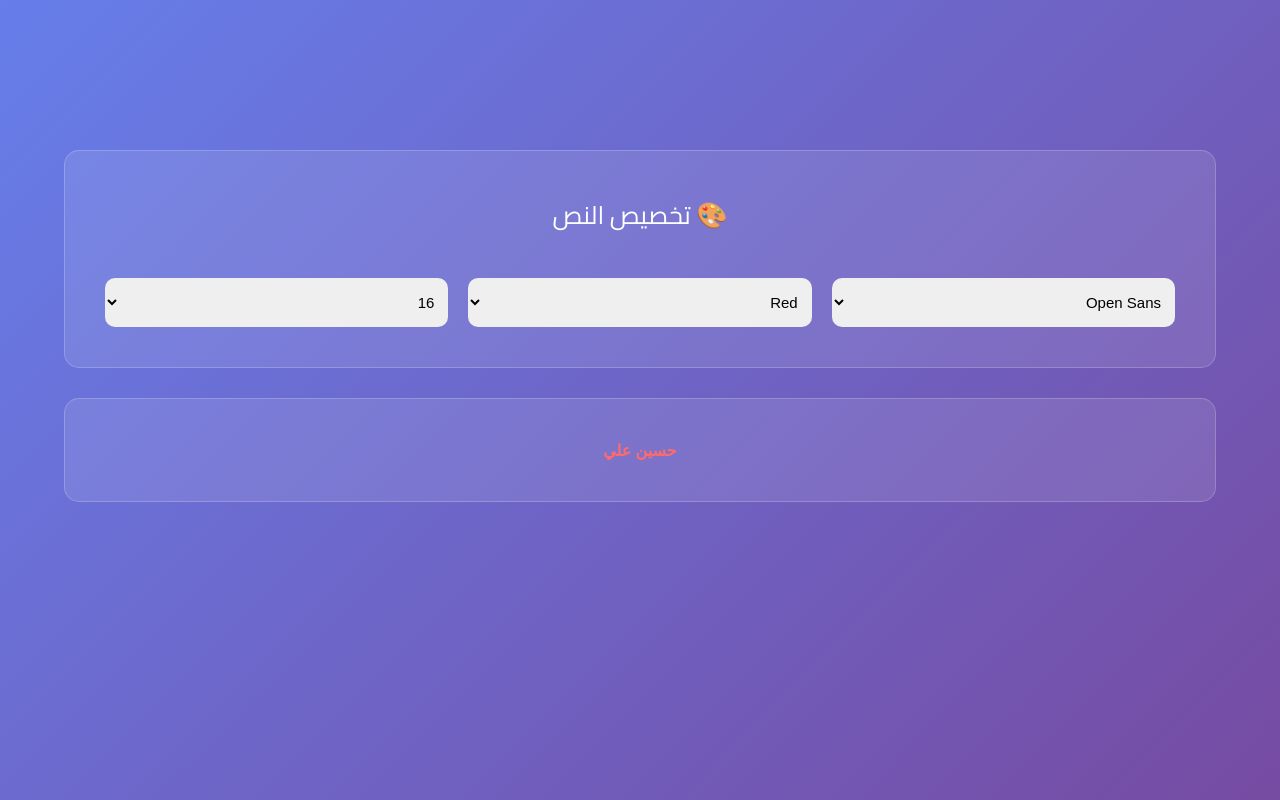
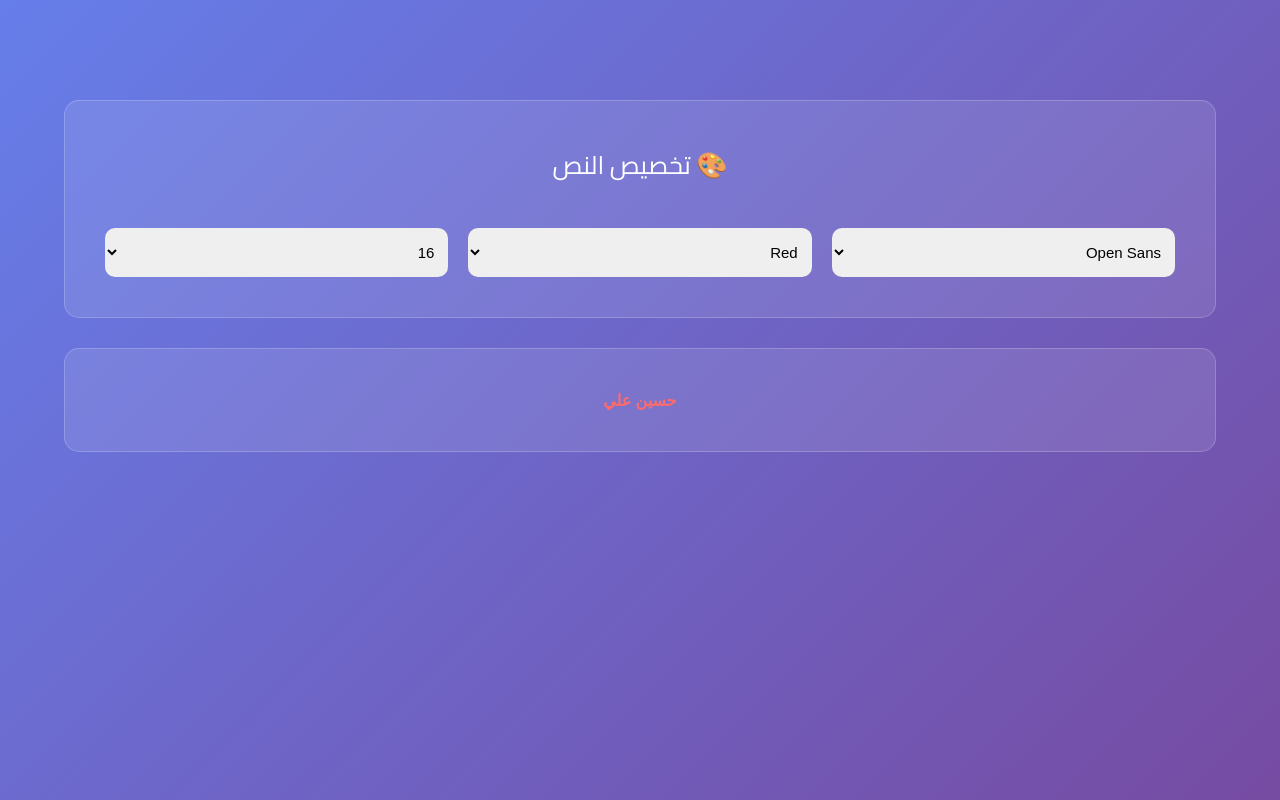
Before and after one commit to Hussaino-o/Edit-Font-Type-Color-Size, a plain HTML site: page index.html in a window 1280 px wide. Drawn offline with nearby package versions, Linux system fonts and the light colour scheme.

Commit message:
Edit Style

```diff
--- a/index.html
+++ b/index.html
@@ -30,7 +30,7 @@
       body {
         background: linear-gradient(135deg, #667eea 0%, #764ba2 100%);
         height: 100vh;
-        padding: 150px 0;
+        padding: 100px 0;
         font-family: "Cairo", sans-serif;
       }
 
```
